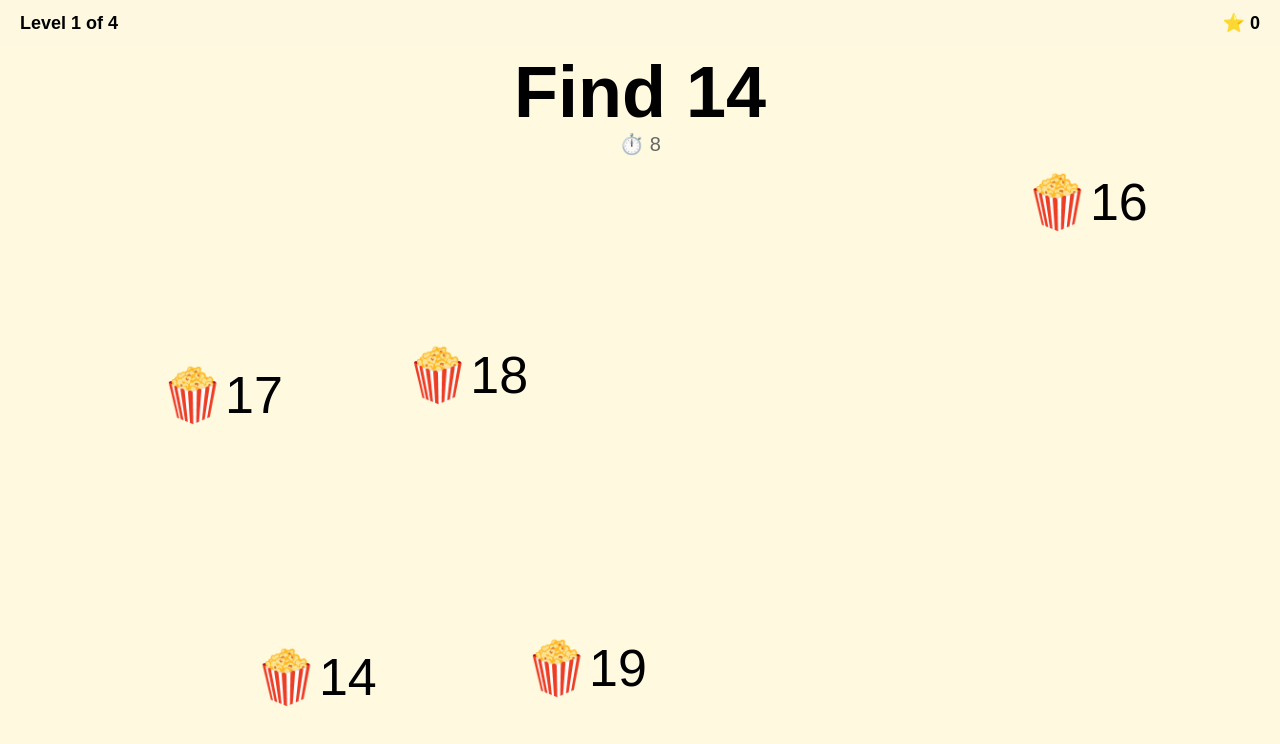
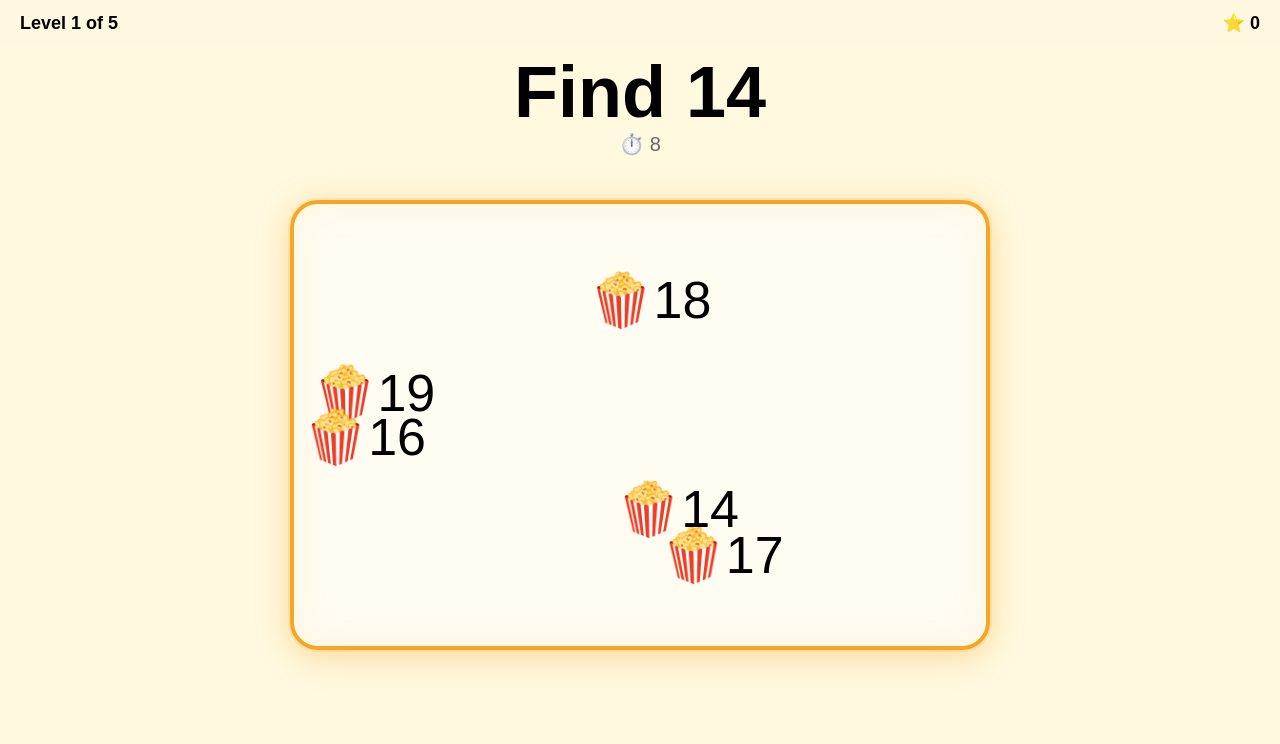
Before and after one commit to ClaireCreative/Popcorn-Pop, a plain HTML site: page index.html in a window 1280 px wide. Both pictures are taken after a click on the button "🍿 Start Popping!". Drawn offline with Linux system fonts and the light colour scheme.

Commit message:
Add files via upload

```diff
--- a/index.html
+++ b/index.html
@@ -6,13 +6,13 @@
 <style>
 *{box-sizing:border-box;margin:0;padding:0}
 body{font-family:sans-serif;background:#fff9e0;overflow:hidden}
-#game{position:relative;height:100vh;overflow:hidden}
+#game{position:relative;height:100vh;overflow:hidden;display:flex;flex-direction:column}
 
 #topbar{display:none;justify-content:space-between;align-items:center;padding:12px 20px;font-weight:bold;font-size:18px;background:rgba(255,249,224,0.9);z-index:10;position:relative}
 #prompt{display:none;text-align:center;font-size:72px;font-weight:900;padding:10px 0 0;line-height:1}
 #timer{display:none;text-align:center;font-size:20px;color:#666;padding:4px 0}
 #feedback{text-align:center;font-size:22px;font-weight:bold;min-height:32px;padding:2px 0}
-#arena{display:none;position:absolute;top:0;left:0;width:100%;height:100%;pointer-events:none}
+#arena{display:none;position:relative;width:700px;height:450px;margin:8px auto 0;border:4px solid #f5a623;border-radius:28px;background:rgba(255,255,255,0.6);overflow:hidden;box-shadow:0 6px 32px rgba(245,166,35,0.4),0 0 0 2px rgba(245,166,35,0.15),inset 0 0 40px rgba(245,166,35,0.08)}
 
 .kernel{
   position:absolute;
@@ -174,7 +174,7 @@ const CHEERS=[
   {word:"AWESOME!",color:"#d35400",emoji:"💥"}
 ];
 
-const MAX_LEVELS = 4;
+const MAX_LEVELS = 5;
 
 let level=1,score=0,combo=0,answer=0;
 let timeLeft=10,timerInterval=null;
@@ -182,7 +182,7 @@ let questionCount=0;
 const TOTAL_Q=6;
 
 // Speed per level: [minSpeed, maxSpeed] multiplier (levels 1–4)
-const SPEED=[null,[0.5,0.9],[0.9,1.4],[1.4,2.0],[2.8,3.8]];
+const SPEED=[null,[0.5,0.9],[0.9,1.4],[1.4,2.0],[1.6,2.2],[1.8,2.5]];
 
 // Track numbers used per level to avoid repeats
 let usedAnswers=[];
@@ -320,9 +320,12 @@ function newQuestion(){
     // ensure answer stays in teen range (≥11): pick n from 12–19
     const base=(n<12)?12:n;
     answer=base-1;setPrompt(`1 less than ${base}`);
-  }else{
+  }else if(level===4){
     // Level 4: 10 + something
     answer=n;setPrompt(`10 + ${n-10}`);
+  }else{
+    // Level 5: "Find 1 ten and X ones"
+    answer=n;setPrompt(`Find 1 ten and ${n-10} ones`);
   }
 
   renderKernels();
@@ -350,30 +353,15 @@ function startTimer(){
   },1000);
 }
 
-/* NON-OVERLAPPING PLACEMENT */
-function generatePositions(count, margin, topOffset, bottomPad, minDist) {
-  const W = window.innerWidth - margin * 2;
-  const H = window.innerHeight - topOffset - bottomPad;
-  const placed = [];
-  const maxAttempts = 500;
-
-  for (let i = 0; i < count; i++) {
-    let x, y, attempts = 0, ok = false;
-    while (attempts < maxAttempts) {
-      x = margin + Math.random() * W;
-      y = topOffset + Math.random() * H;
-      ok = placed.every(p => Math.hypot(p.x - x, p.y - y) >= minDist);
-      if (ok) break;
-      attempts++;
-    }
-    placed.push({ x, y });
-  }
-  return placed;
-}
+/* renderKernels handles placement internally */
 
 function renderKernels(){
   const arena=document.getElementById('arena');
   arena.innerHTML='';
+
+  const BOX_W = 700; // arena width
+  const BOX_H = 450; // arena height
+  const KSIZE = 90; // approximate kernel element size in px (emoji+number wider than 64)
 
   // Build distractor pool — all unique, answer included, no repeats
   const pool = [answer];
@@ -392,37 +380,44 @@ function renderKernels(){
     [pool[i], pool[j]] = [pool[j], pool[i]];
   }
 
-  const margin = 80;
-  const topOffset = 200;   // below prompt/timer area
-  const bottomPad = 100;
-  const minDist = 130;     // minimum px between kernel centres — prevents overlap
-
-  const positions = generatePositions(pool.length, margin, topOffset, bottomPad, minDist);
-  const [sMin, sMax] = SPEED[level];
+  // Place kernels without overlap inside 400px box
+  const placed = [];
+  const minDist = 100;
+  const maxAttempts = 400;
 
   pool.forEach((n, idx) => {
+    let px, py, attempts = 0;
+    do {
+      px = KSIZE/2 + Math.random() * (BOX_W - KSIZE);
+      py = KSIZE/2 + Math.random() * (BOX_H - KSIZE);
+      attempts++;
+    } while (
+      placed.some(p => Math.hypot(p.x - px, p.y - py) < minDist) &&
+      attempts < maxAttempts
+    );
+    placed.push({x: px, y: py});
+
     const d = document.createElement('div');
     d.className = 'kernel';
     d.textContent = '🍿' + n;
-
-    let px = positions[idx].x;
-    let py = positions[idx].y;
     d.style.left = px + 'px';
     d.style.top  = py + 'px';
     d.onclick = () => clickKernel(n, d);
     arena.appendChild(d);
 
+    const [sMin, sMax] = SPEED[level];
     const speed = sMin + Math.random() * (sMax - sMin);
     let dx = (Math.random() - .5) * 2 * speed;
     let dy = (Math.random() - .5) * 2 * speed;
     if (Math.abs(dx) < 0.2) dx = 0.2 * (Math.sign(dx) || 1);
     if (Math.abs(dy) < 0.2) dy = 0.2 * (Math.sign(dy) || 1);
 
-    // Keep bouncing within safe area so kernels don't drift onto each other's start zone
     const bounce = () => {
       px += dx; py += dy;
-      if (px < margin || px > window.innerWidth - margin) dx *= -1;
-      if (py < topOffset - 40 || py > window.innerHeight - bottomPad) dy *= -1;
+      if (px < 0) { px = 0; dx = Math.abs(dx); }
+      if (px > BOX_W - KSIZE) { px = BOX_W - KSIZE; dx = -Math.abs(dx); }
+      if (py < 0) { py = 0; dy = Math.abs(dy); }
+      if (py > BOX_H - KSIZE) { py = BOX_H - KSIZE; dy = -Math.abs(dy); }
       d.style.left = px + 'px';
       d.style.top  = py + 'px';
       kernelAnimFrames.push(requestAnimationFrame(bounce));
@@ -464,6 +459,12 @@ function showLevelCheer(){
   clearInterval(timerInterval);
   kernelAnimFrames.forEach(cancelAnimationFrame);kernelAnimFrames=[];
 
+  // Skip cheer card on the final level — go straight to trophy
+  if(level >= MAX_LEVELS){
+    showTrophy();
+    return;
+  }
+
   const pick=CHEERS[Math.floor(Math.random()*CHEERS.length)];
   document.getElementById('cheerEmoji').textContent=pick.emoji;
   document.getElementById('cheerWord').textContent=pick.word;
```
